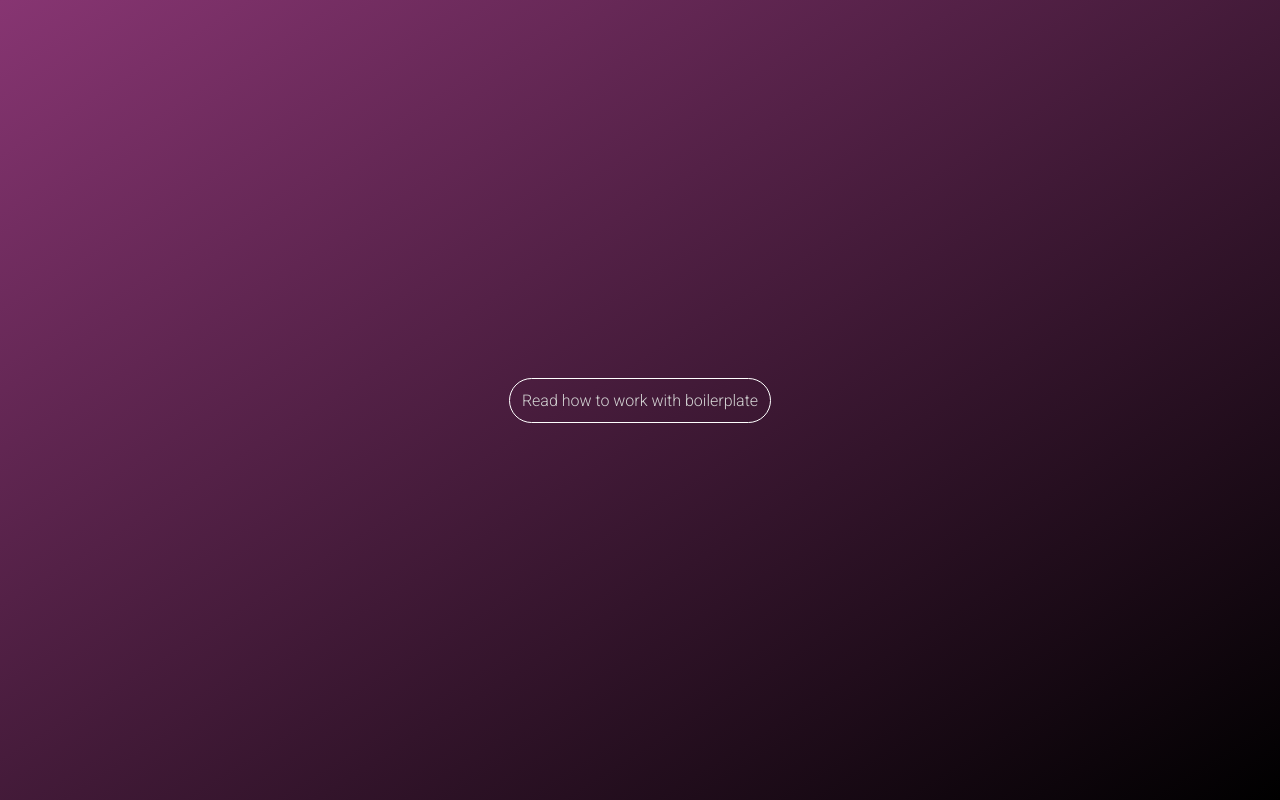
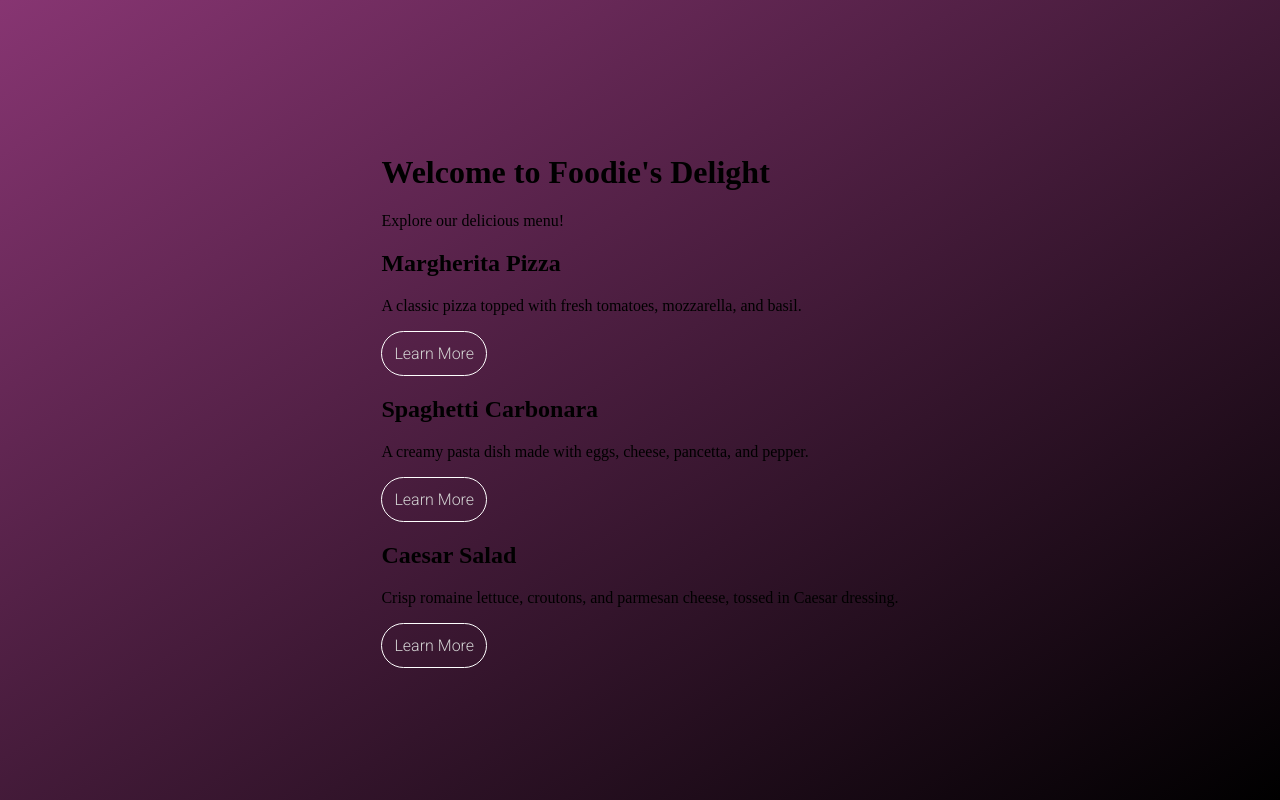
Before and after one commit to bbhuvanesh07/git-clone-https-github.com-mmdmrishabh-Coding-assessment-l2-Boilerplate-code.gitv, a plain HTML site: page Coding-assessment-l2-Boilerplate-code-main/index.html in a window 1280 px wide. Drawn offline with Linux system fonts and the light colour scheme.

Commit message:
Update index.html

```diff
--- a/Coding-assessment-l2-Boilerplate-code-main/index.html
+++ b/Coding-assessment-l2-Boilerplate-code-main/index.html
@@ -5,17 +5,37 @@
     <meta charset="UTF-8">
     <meta name="viewport" content="width=device-width, initial-scale=1.0">
     <link rel="stylesheet" href="./style.css">
-    <!-- REPLACE THIS WITH YOUR PROJECT NAME. EXAMPLE - Category tabs -->
-    <title>Coding Assesment L2 boilerplate</title>
-
+    <title>Foodie's Delight</title>
 </head>
 
 <body>
-    <!-- Your code goes here -->
     <div class="container">
-        <a href="https://github.com/mmdmrishabh/Coding-assessment-l2-Boilerplate-code/blob/main/Readme.md" target="_blank">Read how to work with boilerplate</a>
+        <header>
+            <h1>Welcome to Foodie's Delight</h1>
+            <p>Explore our delicious menu!</p>
+        </header>
+
+        <main>
+            <div class="menu-item">
+                <h2>Margherita Pizza</h2>
+                <p>A classic pizza topped with fresh tomatoes, mozzarella, and basil.</p>
+                <a href="#" class="details-link">Learn More</a>
+            </div>
+
+            <div class="menu-item">
+                <h2>Spaghetti Carbonara</h2>
+                <p>A creamy pasta dish made with eggs, cheese, pancetta, and pepper.</p>
+                <a href="#" class="details-link">Learn More</a>
+            </div>
+
+            <div class="menu-item">
+                <h2>Caesar Salad</h2>
+                <p>Crisp romaine lettuce, croutons, and parmesan cheese, tossed in Caesar dressing.</p>
+                <a href="#" class="details-link">Learn More</a>
+            </div>
+        </main>
     </div>
-    <!-- Happy coding 😊 -->
+
     <script src="./script.js"></script>
 </body>
 
```
